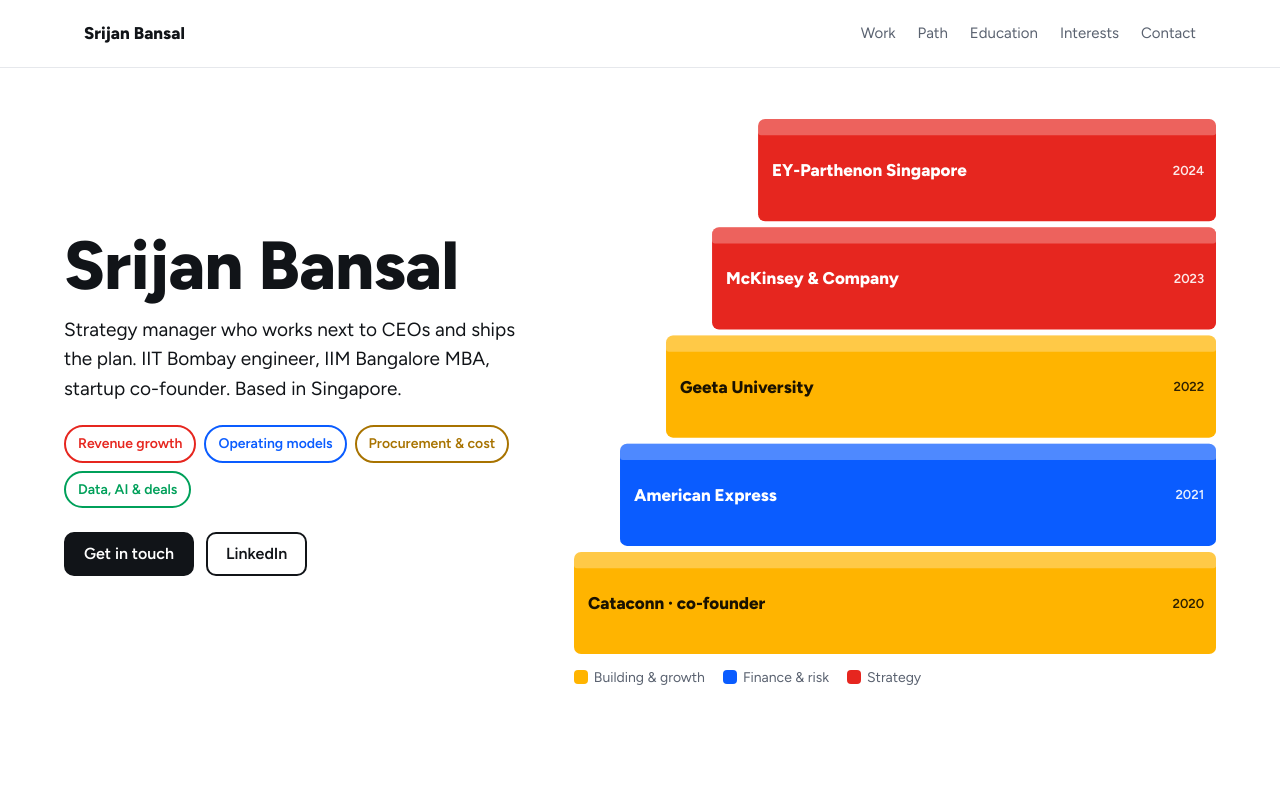
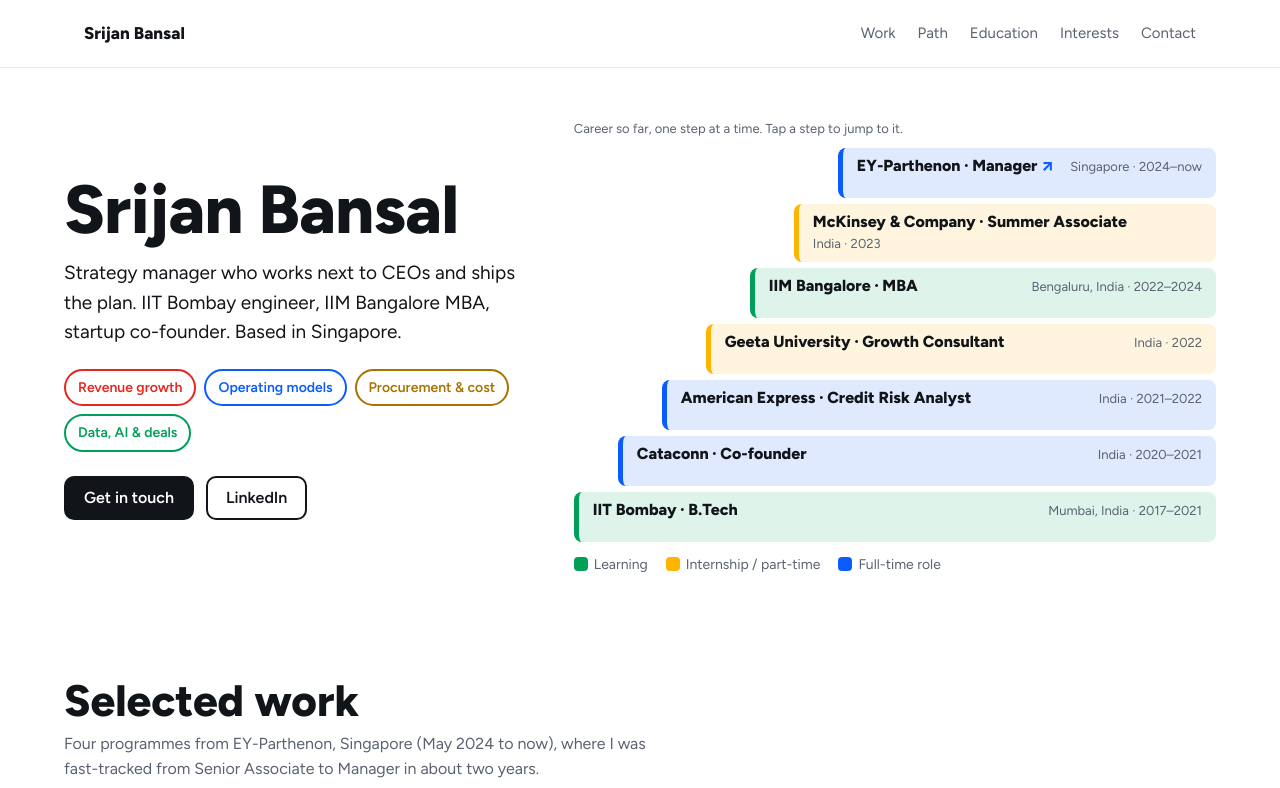
Before and after one commit to srijanbansal1515/Resume, a plain HTML site: page index.html in a window 1280 px wide. Shown: the top 788 px of the page. Drawn offline with Linux system fonts and the light colour scheme.

Commit message:
Interactive career staircase with geography, periods and role types
Co-Authored-By: Claude Opus 5.5 <noreply@anthropic.com>
Claude-Session: https://claude.ai/code/session_01XMmcZvpK5FdDLzbhDZZxA1

```diff
--- a/index.html
+++ b/index.html
@@ -44,12 +44,18 @@ h3{font-weight:800;font-size:20px;line-height:1.2;margin:0 0 6px}
 .cta{display:flex;flex-wrap:wrap;gap:12px}
 .btn{display:inline-flex;align-items:center;min-height:44px;padding:0 18px;border-radius:10px;font-weight:600;text-decoration:none;border:2px solid var(--ink);background:none;color:var(--ink);font-size:16px;cursor:pointer;font-family:inherit}
 .btn.solid{background:var(--ink);color:var(--bg)}
-.stairs{position:relative;aspect-ratio:6/5;min-height:340px}
-.stairs svg{position:absolute;inset:0;width:100%;height:100%}
-.stairs text{font-family:Figtree,sans-serif}
-.step{transform-box:fill-box;transform-origin:left center;animation:grow .7s cubic-bezier(.2,.7,.2,1) both}
-@keyframes grow{from{transform:scaleX(0);opacity:0}to{transform:scaleX(1);opacity:1}}
-@media (prefers-reduced-motion:reduce){html{scroll-behavior:auto}.step{animation:none}}
+.stairs{list-style:none;margin:0;padding:0;display:grid;gap:6px;--st:min(7.5%,44px)}
+.stairs li{margin-left:calc(var(--i)*var(--st))}
+.stairs a{display:flex;flex-wrap:wrap;align-items:baseline;justify-content:space-between;gap:2px 12px;min-height:50px;padding:8px 14px;border-radius:8px;text-decoration:none;color:var(--ink);background:color-mix(in srgb,var(--c) 13%,var(--bg));border-left:5px solid var(--c);transition:background .2s,transform .2s;animation:grow .6s cubic-bezier(.2,.7,.2,1) backwards;animation-delay:calc(var(--i)*70ms);transform-origin:left center}
+.stairs a:hover,.stairs a:focus-visible{background:color-mix(in srgb,var(--c) 26%,var(--bg));transform:translateX(3px)}
+.stairs b{font-weight:800;font-size:16px;line-height:1.25}
+.stairs span{font-size:13px;color:var(--soft);white-space:nowrap}
+.stairs .now b::after{content:"  ↗";color:var(--c)}
+@keyframes grow{from{transform:scaleX(.2);opacity:0}to{transform:scaleX(1);opacity:1}}
+@keyframes flash{0%,100%{background:transparent}30%{background:color-mix(in srgb,var(--blue) 14%,transparent)}}
+.flash{animation:flash 1.6s ease}
+.hint{font-size:13px;color:var(--soft);margin:0 0 8px}
+@media (prefers-reduced-motion:reduce){html{scroll-behavior:auto}.stairs a{animation:none}.flash{animation:none;outline:3px solid var(--blue)}}
 .legend{display:flex;flex-wrap:wrap;gap:6px 18px;font-size:14px;color:var(--soft);margin-top:12px}
 .legend i{display:inline-block;width:14px;height:14px;border-radius:4px;margin-right:6px;vertical-align:-2px}
 .work{display:grid;grid-template-columns:repeat(2,minmax(0,1fr));gap:18px;margin-top:28px}
@@ -75,7 +81,7 @@ h3{font-weight:800;font-size:20px;line-height:1.2;margin:0 0 6px}
 .copied{font-size:14px;align-self:center;min-height:1em}
 footer{font-size:13px;color:var(--soft);padding:18px max(5vw,16px);border-top:1px solid var(--rule)}
 @media(max-width:900px){.hero{grid-template-columns:minmax(0,1fr)}.work{grid-template-columns:minmax(0,1fr)}}
-@media(max-width:600px){.two{grid-template-columns:minmax(0,1fr)}.role{grid-template-columns:minmax(0,1fr);gap:2px}nav a{font-size:14px}.lede{font-size:17px}.stairs{aspect-ratio:auto;height:400px}}
+@media(max-width:600px){.two{grid-template-columns:minmax(0,1fr)}.role{grid-template-columns:minmax(0,1fr);gap:2px}nav a{font-size:14px}.lede{font-size:17px}.stairs{--st:6%}.stairs b{font-size:15px}}
 </style>
 </head>
 <body>
@@ -91,8 +97,9 @@ footer{font-size:13px;color:var(--soft);padding:18px max(5vw,16px);border-top:1p
     <div class="cta"><a class="btn solid" href="#contact">Get in touch</a><a class="btn" href="https://www.linkedin.com/in/srijanbansal1/">LinkedIn</a></div>
   </div>
   <figure style="margin:0">
-    <div class="stairs" id="stairs" role="img" aria-label="Career staircase: Cataconn 2020, American Express 2021, Geeta University 2022, McKinsey 2023, EY-Parthenon Singapore 2024"></div>
-    <figcaption class="legend"><span><i style="background:var(--amber)"></i>Building &amp; growth</span><span><i style="background:var(--blue)"></i>Finance &amp; risk</span><span><i style="background:var(--red)"></i>Strategy</span></figcaption>
+    <p class="hint">Career so far, one step at a time. Tap a step to jump to it.</p>
+    <ol class="stairs" id="stairs" reversed aria-label="Career steps, latest first"></ol>
+    <figcaption class="legend"><span><i style="background:var(--green)"></i>Learning</span><span><i style="background:var(--amber)"></i>Internship / part-time</span><span><i style="background:var(--blue)"></i>Full-time role</span></figcaption>
   </figure>
 </div></header>
 
@@ -148,11 +155,11 @@ const cards=[
   {c:'--green',tag:'Technology & AI',n:'Board-level case',t:'Technology & AI roadmap',w:'Real estate group',p:'Built the enterprise technology strategy and multi-year digital roadmap, including a board-level business case for a unified data platform and AI-driven investment insights; prioritised use cases across the value chain and assessed platforms on economics and fit.'}
 ];
 const roles=[
-  {c:'--red',when:'2024 – now',t:'EY-Parthenon · Manager',where:'Singapore',pts:['Fast-tracked from Senior Associate in about two years','Works closest to CEOs and leadership teams on cross-country programmes in consumer, real estate, infrastructure and private equity']},
-  {c:'--red',when:'2023',t:'McKinsey & Company · Summer Associate',where:'India',pts:['Designed a 35+ FTE procurement organisation benchmarked against 7+ peers, with a category Centre of Excellence and shared services']},
-  {c:'--amber',when:'2022',t:'Geeta University · Growth Consultant',where:'India',pts:['Ran an INR 70L+ digital marketing budget reaching 3.5Cr+ people','Rebuilt the lead-to-admission funnel with 7+ corporate tie-ups, generating 1.5L+ leads and 2K+ intakes']},
-  {c:'--blue',when:'2021 – 2022',t:'American Express · Credit Risk Analyst',where:'India',pts:['Built SQL credit models on 35+ bureau parameters; portfolio strategy projected to add $1.8M+ a year while cutting risk 15%','Supervised 4+ cross-functional teams across 700K+ cardholders; Star Analyst award from the Senior VP']},
-  {c:'--amber',when:'2020 – 2021',t:'Cataconn · Co-founder',where:'India',pts:['Built and launched an ML-based tutor-matching platform from zero','300K+ site impressions in 5 months through SEO; hired 10+ tutors, delivered 100+ teaching hours and counselled 500+ students']}
+  {id:'ey',c:'--blue',when:'2024 – now',t:'EY-Parthenon · Manager',where:'Singapore',pts:['Fast-tracked from Senior Associate in about two years','Works closest to CEOs and leadership teams on cross-country programmes in consumer, real estate, infrastructure and private equity']},
+  {id:'mck',c:'--amber',when:'2023',t:'McKinsey & Company · Summer Associate',where:'India',pts:['Designed a 35+ FTE procurement organisation benchmarked against 7+ peers, with a category Centre of Excellence and shared services']},
+  {id:'gu',c:'--amber',when:'2022',t:'Geeta University · Growth Consultant (part-time)',where:'India',pts:['Ran an INR 70L+ digital marketing budget reaching 3.5Cr+ people','Rebuilt the lead-to-admission funnel with 7+ corporate tie-ups, generating 1.5L+ leads and 2K+ intakes']},
+  {id:'amex',c:'--blue',when:'2021 – 2022',t:'American Express · Credit Risk Analyst',where:'India',pts:['Built SQL credit models on 35+ bureau parameters; portfolio strategy projected to add $1.8M+ a year while cutting risk 15%','Supervised 4+ cross-functional teams across 700K+ cardholders; Star Analyst award from the Senior VP']},
+  {id:'cat',c:'--blue',when:'2020 – 2021',t:'Cataconn · Co-founder',where:'India',pts:['Built and launched an ML-based tutor-matching platform from zero','300K+ site impressions in 5 months through SEO; hired 10+ tutors, delivered 100+ teaching hours and counselled 500+ students']}
 ];
 const extra=[
   {t:'TEDxIIMB · Core team member',p:'Part of the core team that organised TEDxIIMB at IIM Bangalore.'},
@@ -161,8 +168,8 @@ const extra=[
   {t:'Adventure',p:'Recently completed the Annapurna Base Camp trek in winter.'}
 ];
 const edu=[
-  {t:'IIM Bangalore · MBA (2022–24)',p:'Merit scholarship; semester exchange at KU Leuven, Belgium.'},
-  {t:'IIT Bombay · B.Tech Mechanical Engineering, Computer Science minor (2017–21)',p:'CGPA 8.97/10; IIT-JEE rank 235 of 1.2M; MITACS Canada research scholar.'}
+  {id:'edu-iimb',t:'IIM Bangalore · MBA (2022–24)',p:'Merit scholarship; semester exchange at KU Leuven, Belgium.'},
+  {id:'edu-iitb',t:'IIT Bombay · B.Tech Mechanical Engineering, Computer Science minor (2017–21)',p:'CGPA 8.97/10; IIT-JEE rank 235 of 1.2M; MITACS Canada research scholar.'}
 ];
 const hon=[
   {t:'CAT · 100 percentile',p:'Top of the national MBA entrance exam.'},
@@ -173,38 +180,24 @@ const hon=[
 ];
 const esc=s=>String(s).replace(/[&<>"']/g,m=>({'&':'&amp;','<':'&lt;','>':'&gt;','"':'&quot;',"'":'&#39;'}[m]));
 document.getElementById('cards').innerHTML=cards.map(x=>`<article class="job" style="--c:var(${x.c})"><div class="tag">${esc(x.tag)}</div><div class="num">${esc(x.n)}</div><h3>${esc(x.t)}</h3><div class="meta">${esc(x.w)}</div><p>${esc(x.p)}</p></article>`).join('');
-document.getElementById('roles').innerHTML=roles.map(x=>`<div class="role" style="--c:var(${x.c})"><div class="when"><span class="sq"></span>${esc(x.when)}</div><div><h3>${esc(x.t)}</h3><div style="color:var(--soft);font-size:15px">${esc(x.where)}</div><ul>${x.pts.map(p=>`<li>${esc(p)}</li>`).join('')}</ul></div></div>`).join('');
-const li=a=>a.map(x=>`<li><b>${esc(x.t)}</b>${esc(x.p)}</li>`).join('');
+document.getElementById('roles').innerHTML=roles.map(x=>`<div class="role" id="role-${x.id}" style="--c:var(${x.c})"><div class="when"><span class="sq"></span>${esc(x.when)}</div><div><h3>${esc(x.t)}</h3><div style="color:var(--soft);font-size:15px">${esc(x.where)}</div><ul>${x.pts.map(p=>`<li>${esc(p)}</li>`).join('')}</ul></div></div>`).join('');
+const li=a=>a.map(x=>`<li${x.id?` id="${x.id}"`:''}><b>${esc(x.t)}</b>${esc(x.p)}</li>`).join('');
 document.getElementById('extra').innerHTML=li(extra);
 document.getElementById('edu').innerHTML=li(edu);
 document.getElementById('hon').innerHTML=li(hon);
 
+const steps=[
+  {n:'IIT Bombay · B.Tech',g:'Mumbai, India',p:'2017–2021',c:'--green',to:'edu-iitb'},
+  {n:'Cataconn · Co-founder',g:'India',p:'2020–2021',c:'--blue',to:'role-cat'},
+  {n:'American Express · Credit Risk Analyst',g:'India',p:'2021–2022',c:'--blue',to:'role-amex'},
+  {n:'Geeta University · Growth Consultant',g:'India',p:'2022',c:'--amber',to:'role-gu'},
+  {n:'IIM Bangalore · MBA',g:'Bengaluru, India',p:'2022–2024',c:'--green',to:'edu-iimb'},
+  {n:'McKinsey & Company · Summer Associate',g:'India',p:'2023',c:'--amber',to:'role-mck'},
+  {n:'EY-Parthenon · Manager',g:'Singapore',p:'2024–now',c:'--blue',to:'role-ey',now:1}
+];
 const box=document.getElementById('stairs');
-const steps=[
-  {n:'Cataconn · co-founder',s:'Cataconn',y:'2020',c:'--amber',dark:1},
-  {n:'American Express',s:'Amex',y:'2021',c:'--blue',dark:0},
-  {n:'Geeta University',s:'Geeta Univ.',y:'2022',c:'--amber',dark:1},
-  {n:'McKinsey & Company',s:'McKinsey',y:'2023',c:'--red',dark:0},
-  {n:'EY-Parthenon Singapore',s:'EY-Parthenon',y:'2024',c:'--red',dark:0}
-];
-const draw=()=>{
-  const W=box.clientWidth,H=box.clientHeight; if(!W||!H)return;
-  const N=steps.length, gap=6, h=(H-gap*(N-1))/N, dx=Math.min(W*.075,46), small=W<440;
-  let svg='';
-  steps.forEach((s,i)=>{
-    const y=H-(i+1)*h-i*gap, x=i*dx, w=W-x, tread=Math.max(5,h*.16);
-    const fg=s.dark?'#1a1200':'#ffffff', fs=small?14:Math.min(17,h*.36), ys=small?12:13;
-    const label=(W-x)<300?s.s:s.n;
-    svg+=`<g class="step" style="animation-delay:${i*.09}s">`
-      +`<rect x="${x}" y="${y}" width="${w}" height="${h}" rx="7" fill="var(${s.c})"/>`
-      +`<rect x="${x}" y="${y}" width="${w}" height="${tread}" rx="3" fill="#fff" opacity=".28"/>`
-      +`<text x="${x+14}" y="${y+h/2+fs*.36}" fill="${fg}" font-weight="800" font-size="${fs}">${esc(label)}</text>`
-      +`<text x="${W-12}" y="${y+h/2+ys*.36}" fill="${fg}" font-weight="600" font-size="${ys}" text-anchor="end" opacity=".9">${esc(s.y)}</text>`
-      +`</g>`;
-  });
-  box.innerHTML=`<svg viewBox="0 0 ${W} ${H}" aria-hidden="true">${svg}</svg>`;
-};
-const ro=new ResizeObserver(draw); ro.observe(box);
+box.innerHTML=steps.map((x,i)=>({x,i})).reverse().map(({x,i})=>`<li style="--i:${i};--c:var(${x.c})"><a href="#${x.to}" class="${x.now?'now':''}" data-to="${x.to}"><b>${esc(x.n)}</b><span>${esc(x.g)} · ${esc(x.p)}</span></a></li>`).join('');
+box.addEventListener('click',e=>{const a=e.target.closest('a[data-to]');if(!a)return;const t=document.getElementById(a.dataset.to);if(!t)return;e.preventDefault();t.scrollIntoView({behavior:matchMedia('(prefers-reduced-motion:reduce)').matches?'auto':'smooth',block:'center'});t.classList.remove('flash');void t.offsetWidth;t.classList.add('flash');try{history.replaceState(null,'','#'+a.dataset.to)}catch(_){}});
 
 const copied=document.getElementById('copied');
 document.getElementById('copy').addEventListener('click',async()=>{try{await navigator.clipboard.writeText('srijanbansal15@gmail.com');copied.textContent='Copied'}catch(e){copied.textContent='srijanbansal15@gmail.com'}});
```
